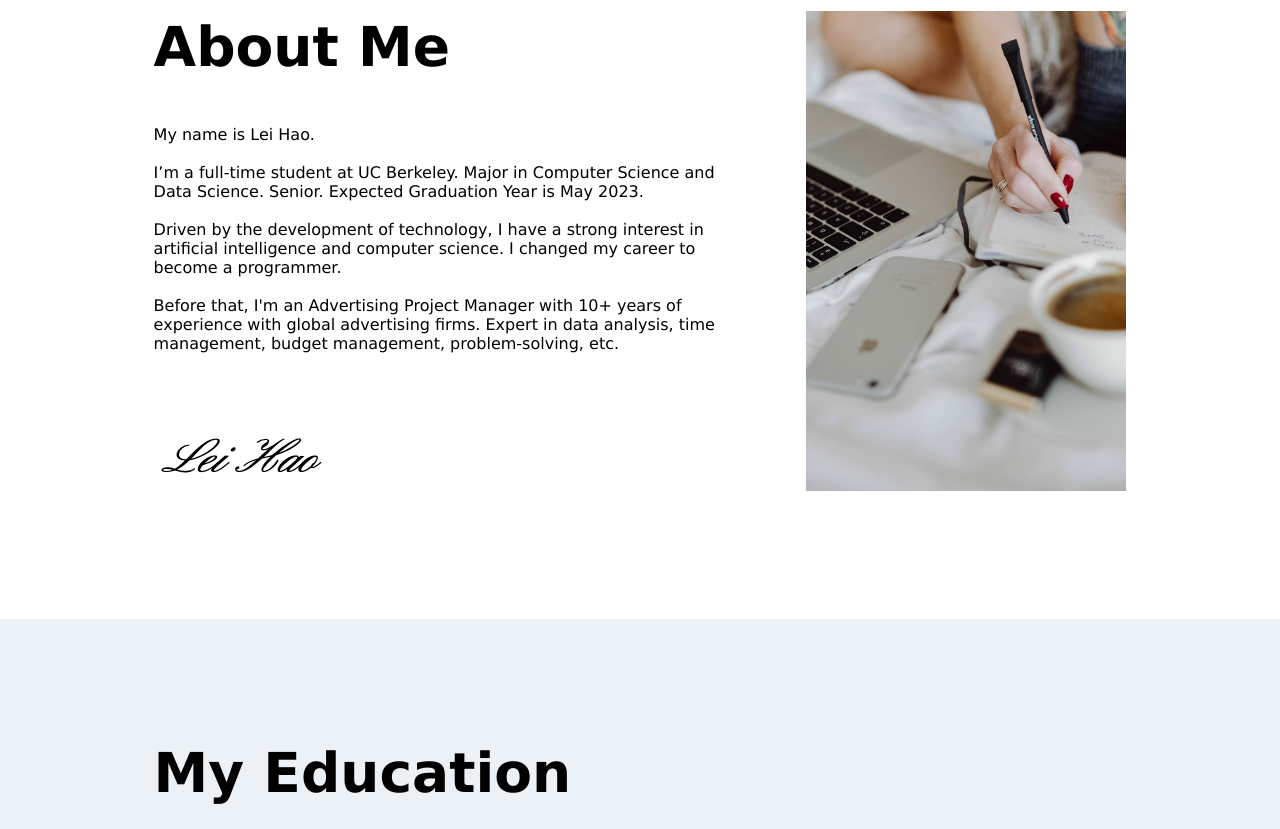
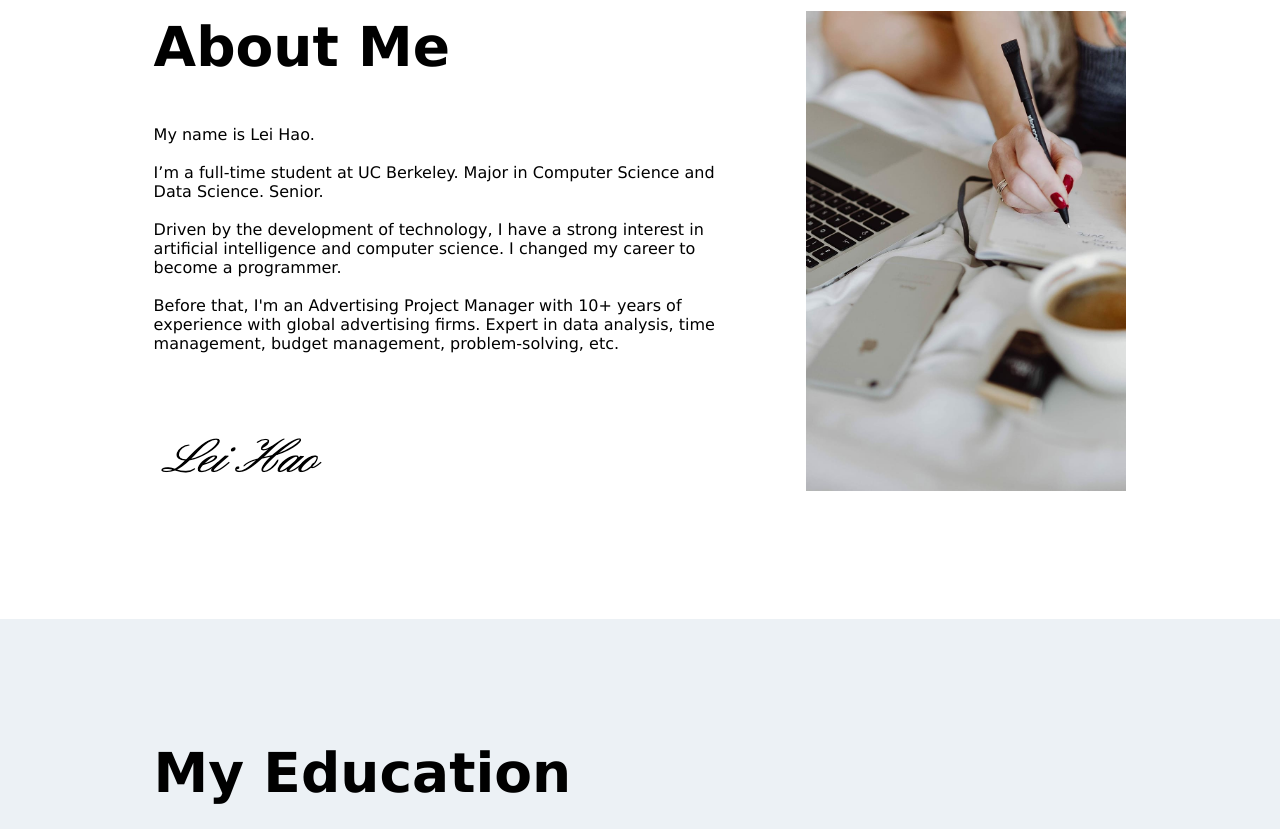
Before and after one commit to tigerisbigcat/portfolio, a plain HTML site: page index.html in a window 1280 px wide. Shown: the part 860-1689 px from the top of the page. Drawn offline with Linux system fonts and the light colour scheme.

Commit message:
Update index.html

```diff
--- a/index.html
+++ b/index.html
@@ -34,7 +34,7 @@
         <p>
           My name is Lei Hao.<br /><br />
           I’m a full-time student at UC Berkeley. Major in Computer Science and
-          Data Science. Senior. Expected Graduation Year is May 2023.
+          Data Science. Senior.
           <br /><br />Driven by the development of technology, I have a strong
           interest in artificial intelligence and computer science. I changed my
           career to become a programmer. <br /><br />Before that, I'm an
```
